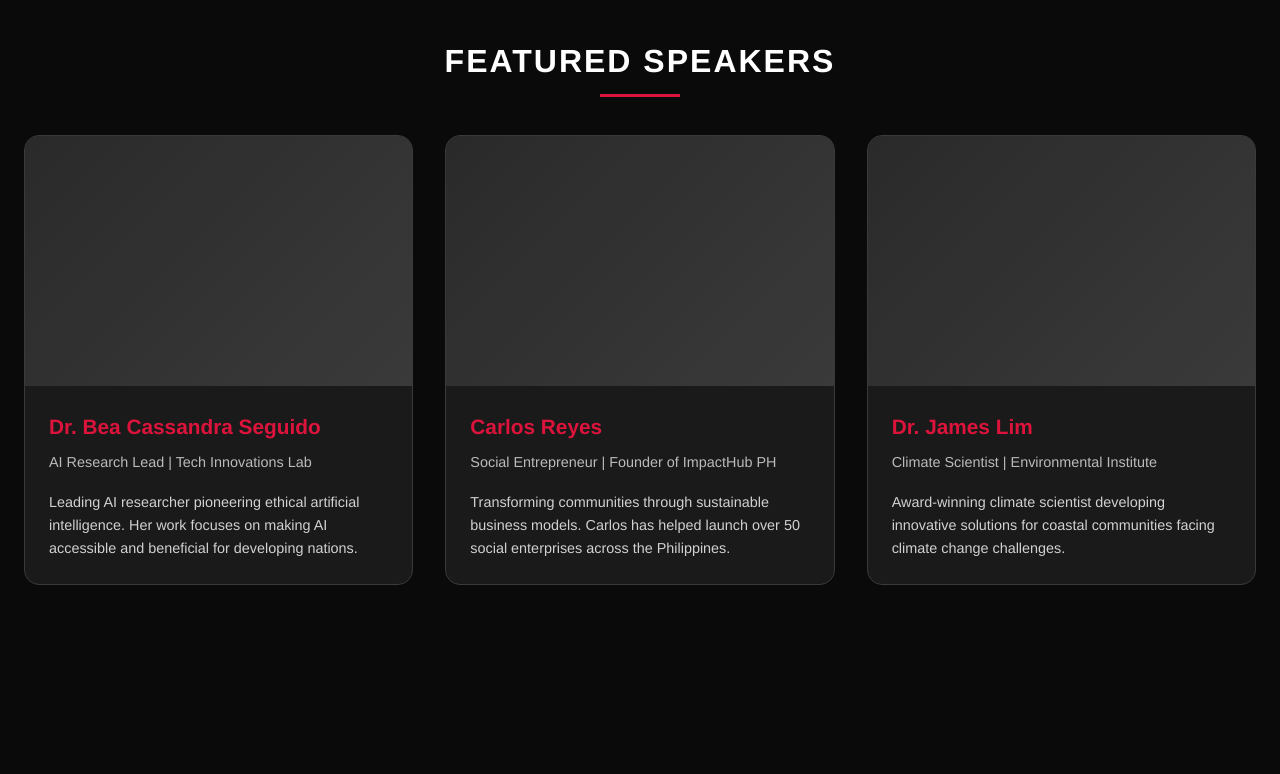
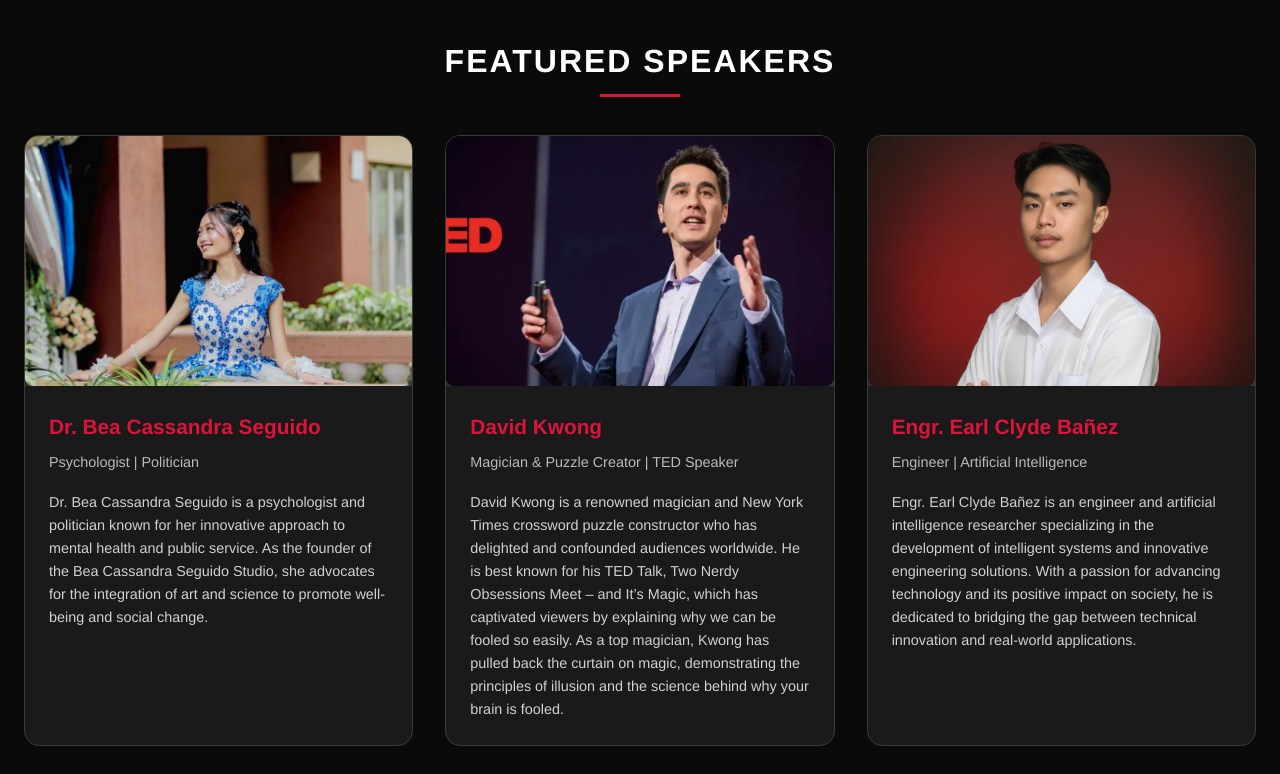
Before and after one commit to EarlClydeeee/frontend-tedxpup-s3, a plain HTML site: page index.html in a window 1280 px wide. Shown: the part 860-1634 px from the top of the page. Drawn offline with Linux system fonts and the light colour scheme.

Commit message:
feat/speakers-layout

```diff
--- a/css/components/hero.css
+++ b/css/components/hero.css
@@ -16,8 +16,14 @@
     width: 100vw;
     height: 100vh;
     background:
-        radial-gradient(circle at 20% 50%, var(--glow) 0%, transparent 50%),
-        radial-gradient(circle at 80% 50%, var(--glow) 0%, transparent 50%);
+        radial-gradient(circle at 17% 41%, var(--glow) 0%, transparent 53%),
+        radial-gradient(circle at 83% 62%, var(--glow) 0%, transparent 53%),
+        radial-gradient(circle at 35% 77%, var(--glow) 0%, transparent 53%),
+        radial-gradient(circle at 68% 28%, var(--glow) 0%, transparent 53%);
+        radial-gradient(circle at 17% 41%, var(--glow) 0%, transparent 12%),
+        radial-gradient(circle at 83% 62%, var(--glow) 0%, transparent 42%),
+        radial-gradient(circle at 35% 77%, var(--glow) 0%, transparent 53%),
+        radial-gradient(circle at 68% 28%, var(--glow) 0%, transparent 53%);
     animation: pulse 8s ease-in-out infinite;
     opacity: 0.3;
     z-index: 0;
--- a/index.html
+++ b/index.html
@@ -83,29 +83,35 @@
         <h2 class="section-title">Featured Speakers</h2>
         <div class="speakers-grid">
             <div class="speaker-card">
-                <div class="speaker-image"></div>
+                <div class="speaker-image">
+                    <img src="assets/images/bea-seguido.png" alt="David Kwong" style="width:100%;height:auto;object-fit:cover;border-radius:8px;">
+                </div>
                 <div class="speaker-info">
                     <h3 class="speaker-name">Dr. Bea Cassandra Seguido</h3>
-                    <p class="speaker-title">AI Research Lead | Tech Innovations Lab</p>
-                    <p class="speaker-bio">Leading AI researcher pioneering ethical artificial intelligence. Her work focuses on making AI accessible and beneficial for developing nations.</p>
+                    <p class="speaker-title">Psychologist | Politician</p>
+                    <p class="speaker-bio">Dr. Bea Cassandra Seguido is a psychologist and politician known for her innovative approach to mental health and public service. As the founder of the Bea Cassandra Seguido Studio, she advocates for the integration of art and science to promote well-being and social change.</p>
                 </div>
             </div>
 
             <div class="speaker-card">
-                <div class="speaker-image"></div>
+                <div class="speaker-image">
+                    <img src="assets/images/david-kwong.png" alt="David Kwong" style="width:100%;height:auto;object-fit:cover;border-radius:8px;">
+                </div>
                 <div class="speaker-info">
-                    <h3 class="speaker-name">Carlos Reyes</h3>
-                    <p class="speaker-title">Social Entrepreneur | Founder of ImpactHub PH</p>
-                    <p class="speaker-bio">Transforming communities through sustainable business models. Carlos has helped launch over 50 social enterprises across the Philippines.</p>
+                    <h3 class="speaker-name">David Kwong</h3>
+                    <p class="speaker-title">Magician & Puzzle Creator | TED Speaker</p>
+                    <p class="speaker-bio">David Kwong is a renowned magician and New York Times crossword puzzle constructor who has delighted and confounded audiences worldwide. He is best known for his TED Talk, Two Nerdy Obsessions Meet – and It’s Magic, which has captivated viewers by explaining why we can be fooled so easily. As a top magician, Kwong has pulled back the curtain on magic, demonstrating the principles of illusion and the science behind why your brain is fooled.</p>
                 </div>
             </div>
 
             <div class="speaker-card">
-                <div class="speaker-image"></div>
+                <div class="speaker-image">
+                    <img src="assets/images/earl-banez.png" alt="Engr. Earl Clyde Bañez" style="width:100%;height:auto;object-fit:cover;border-radius:8px;">
+                </div>
                 <div class="speaker-info">
-                    <h3 class="speaker-name">Dr. James Lim</h3>
-                    <p class="speaker-title">Climate Scientist | Environmental Institute</p>
-                    <p class="speaker-bio">Award-winning climate scientist developing innovative solutions for coastal communities facing climate change challenges.</p>
+                    <h3 class="speaker-name">Engr. Earl Clyde Bañez</h3>
+                    <p class="speaker-title">Engineer | Artificial Intelligence</p>
+                    <p class="speaker-bio">Engr. Earl Clyde Bañez is an engineer and artificial intelligence researcher specializing in the development of intelligent systems and innovative engineering solutions. With a passion for advancing technology and its positive impact on society, he is dedicated to bridging the gap between technical innovation and real-world applications.</p>
                 </div>
             </div>
 
--- a/js/main.js
+++ b/js/main.js
@@ -3,6 +3,7 @@ import { initMobileNavigation, initSmoothScrolling } from './modules/navigation.
 import { initScrollAnimations } from './modules/animations.js';
 import { initIdCard } from './modules/id.js';
 import { initCountdown } from './modules/countdown.js';
+import { initSpeakerImages } from './modules/speakers.js';
 
 // Initialize all modules when DOM is ready
 ready(() => {
@@ -11,4 +12,5 @@ ready(() => {
     initScrollAnimations();
     initIdCard();
     initCountdown();
+    initSpeakerImages();
 });
--- a/js/modules/speakers.js
+++ b/js/modules/speakers.js
@@ -0,0 +1,39 @@
+// Normalize speaker images to fill the container uniformly
+export const initSpeakerImages = () => {
+    const applyFormatting = (img) => {
+        if (!(img instanceof HTMLImageElement)) return;
+        img.style.width = '100%';
+        img.style.height = '100%';
+        img.style.objectFit = 'cover';
+        img.style.objectPosition = 'center';
+        img.decoding = 'async';
+        img.loading = 'lazy';
+    };
+
+    const formatAll = (root = document) => {
+        const images = root.querySelectorAll('.speaker-image img');
+        images.forEach(applyFormatting);
+    };
+
+    // Initial pass
+    formatAll();
+
+    // Observe future additions/changes to speakers
+    const observer = new MutationObserver((mutations) => {
+        mutations.forEach((mutation) => {
+            mutation.addedNodes.forEach((node) => {
+                if (!(node instanceof HTMLElement)) return;
+                if (node.matches && node.matches('.speaker-image img')) {
+                    applyFormatting(node);
+                } else {
+                    formatAll(node);
+                }
+            });
+        });
+    });
+
+    observer.observe(document.body, {
+        childList: true,
+        subtree: true
+    });
+};
```
Also changed, not shown: assets/images/bea-seguido.png (added), assets/images/david-kwong.png (added), assets/images/earl-banez.png (added).
